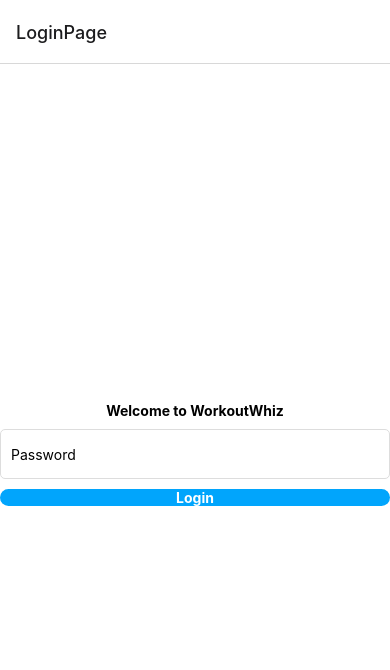
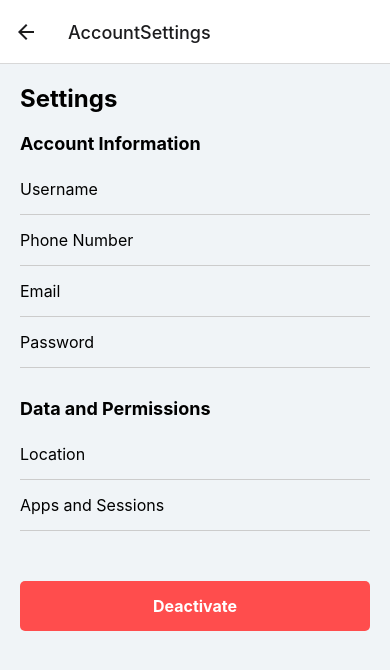
Before and after one commit to lkamineni09/WorkoutTracker, a React Native app: screen /AccountSettings in a window 390 px wide. Shown: the top 670 px of the page. Built offline with nearby package versions, Linux system fonts and the light colour scheme.

Commit message:
Finished Account Settings, Needs Back End

```diff
--- a/App.jsx
+++ b/App.jsx
@@ -6,6 +6,7 @@
 import Profile from "./components/Profile";
 import { NavigationContainer } from "@react-navigation/native";
 import { createStackNavigator } from "@react-navigation/stack";
+import AccountSettings from "./components/AccountSettings";
 const Stack = createStackNavigator();
 export default function App() {
   return (
@@ -15,6 +16,7 @@
         <Stack.Screen name="MainPage" component={MainPage} />
         <Stack.Screen name="LogWorkout" component={LogWorkout} />
         <Stack.Screen name="Profile" component={Profile} />
+        <Stack.Screen name="AccountSettings" component={AccountSettings} />
       </Stack.Navigator>
     </NavigationContainer>
   );
--- /dev/null
+++ b/components/AccountSettings.jsx
@@ -0,0 +1,83 @@
+import React from 'react';
+import { View, Text, StyleSheet, TouchableOpacity, ScrollView } from 'react-native';
+
+const AccountSettings = () => {
+  return (
+    <ScrollView style={styles.container}>
+      <Text style={styles.header}>Settings</Text>
+
+      <View style={styles.section}>
+        <Text style={styles.sectionHeader}>Account Information</Text>
+        <TouchableOpacity style={styles.item}>
+          <Text style={styles.itemText}>Username</Text>
+        </TouchableOpacity>
+        <TouchableOpacity style={styles.item}>
+          <Text style={styles.itemText}>Phone Number</Text>
+        </TouchableOpacity>
+        <TouchableOpacity style={styles.item}>
+          <Text style={styles.itemText}>Email</Text>
+        </TouchableOpacity>
+        <TouchableOpacity style={styles.item}>
+          <Text style={styles.itemText}>Password</Text>
+        </TouchableOpacity>
+      </View>
+
+      <View style={styles.section}>
+        <Text style={styles.sectionHeader}>Data and Permissions</Text>
+        <TouchableOpacity style={styles.item}>
+          <Text style={styles.itemText}>Location</Text>
+        </TouchableOpacity>
+        <TouchableOpacity style={styles.item}>
+          <Text style={styles.itemText}>Apps and Sessions</Text>
+        </TouchableOpacity>
+      </View>
+
+      <TouchableOpacity style={styles.deactivateButton}>
+        <Text style={styles.deactivateButtonText}>Deactivate</Text>
+      </TouchableOpacity>
+    </ScrollView>
+  );
+};
+
+const styles = StyleSheet.create({
+  container: {
+    flex: 1,
+    padding: 20,
+    backgroundColor: '#f0f4f7',
+  },
+  header: {
+    fontSize: 24,
+    fontWeight: 'bold',
+    marginBottom: 20,
+  },
+  section: {
+    marginBottom: 30,
+  },
+  sectionHeader: {
+    fontSize: 18,
+    fontWeight: 'bold',
+    marginBottom: 10,
+  },
+  item: {
+    paddingVertical: 15,
+    borderBottomWidth: 1,
+    borderBottomColor: '#ccc',
+  },
+  itemText: {
+    fontSize: 16,
+  },
+  deactivateButton: {
+    marginTop: 20,
+    padding: 15,
+    backgroundColor: '#ff4d4d',
+    alignItems: 'center',
+    borderRadius: 5,
+  },
+  deactivateButtonText: {
+    color: '#fff',
+    fontSize: 16,
+    fontWeight: 'bold',
+  },
+});
+
+export default AccountSettings;
--- a/components/Profile.jsx
+++ b/components/Profile.jsx
@@ -1,40 +1,91 @@
 import React from 'react';
-import { View, Text, StyleSheet, Image } from 'react-native';
+import { View, Text, StyleSheet, Image, ScrollView, TouchableOpacity } from 'react-native';
 import profilepic from '../assets/profilepic.jpg';
 
-const Profile = () => {
+const Profile = ({ navigation }) => {
     return (
-        <View style={styles.container}>
-            <Image source={profilepic} style={styles.profilepic} />
-            <Text style={styles.name}>Lasya Kamineni</Text>
-            <Text style={styles.bio}>Workout Tracker</Text>
-        </View>
+        <ScrollView>
+            <View style={styles.container}>
+                <View style={styles.profileContainer}>
+                <Image source={profilepic} style={styles.profilepic} />
+                    <Text style={styles.name}>Your Name</Text>
+                    <Text style={styles.subtitle}>WorkoutWhiz Member</Text>
+                </View>
+                <View style={styles.menuContainer}>
+                    <MenuItem title="Edit Profile" onPress={() => navigation.navigate('Edit Profile')}  />
+                    <MenuItem title="Badges" onPress={() => navigation.navigate('Badges')} />
+                    <MenuItem title="Goals" onPress={() => navigation.navigate('Goals')} />
+                    <MenuItem title="Friends" onPress={() => navigation.navigate('Friends')} />
+                    <MenuItem title="Progress" onPress={() => navigation.navigate('Progress')} />
+                    <MenuItem title="Favorites" onPress={() => navigation.navigate('Favorites')} />
+                    <MenuItem title="Account Settings" onPress={() => navigation.navigate('AccountSettings')} />
+                </View>
+            </View>
+        </ScrollView>
+
     );
 };
+
+const MenuItem = ({ title, notifications, onPress }) => (
+    <TouchableOpacity style={styles.menuItem} onPress={onPress}>
+        <Text style={styles.menuText}>{title}</Text>
+        {notifications && <View style={styles.notificationBubble}><Text style={styles.notificationText}>{notifications}</Text></View>}
+    </TouchableOpacity>
+);
 
 const styles = StyleSheet.create({
     container: {
         flex: 1,
+        backgroundColor: '#fff',
+        padding: 20,
+    },
+    profileContainer: {
         alignItems: 'center',
-        justifyContent: 'center',
-        backgroundColor: '#fff',
+        marginBottom: 30,
     },
     profilePic: {
-        width: 100,
-        height: 100,
-        borderRadius: 50,
+        width: 120,
+        height: 120,
+        borderRadius: 60,
+        borderWidth: 2,
+        borderColor: '#ddd',
+        marginBottom: 10,
     },
     name: {
         fontSize: 24,
         fontWeight: 'bold',
-        marginTop: 10,
+        color: '#000',
     },
-    bio: {
+    subtitle: {
         fontSize: 16,
-        color: 'gray',
-        marginTop: 5,
-        textAlign: 'center',
+        color: '#aaa',
     },
+    menuContainer: {
+        flex: 1,
+    },
+    menuItem: {
+        flexDirection: 'row',
+        justifyContent: 'space-between',
+        alignItems: 'center',
+        paddingVertical: 15,
+        borderBottomWidth: 1,
+        borderBottomColor: '#444',
+    },
+    menuText: {
+        fontSize: 18,
+        color: '#000',
+    },
+    notificationBubble: {
+        backgroundColor: '#aaa',
+        borderRadius: 15,
+        paddingHorizontal: 10,
+        paddingVertical: 5,
+    },
+    notificationText: {
+        color: '#000',
+        fontSize: 14,
+    },
+
 });
 
 export default Profile;
```
